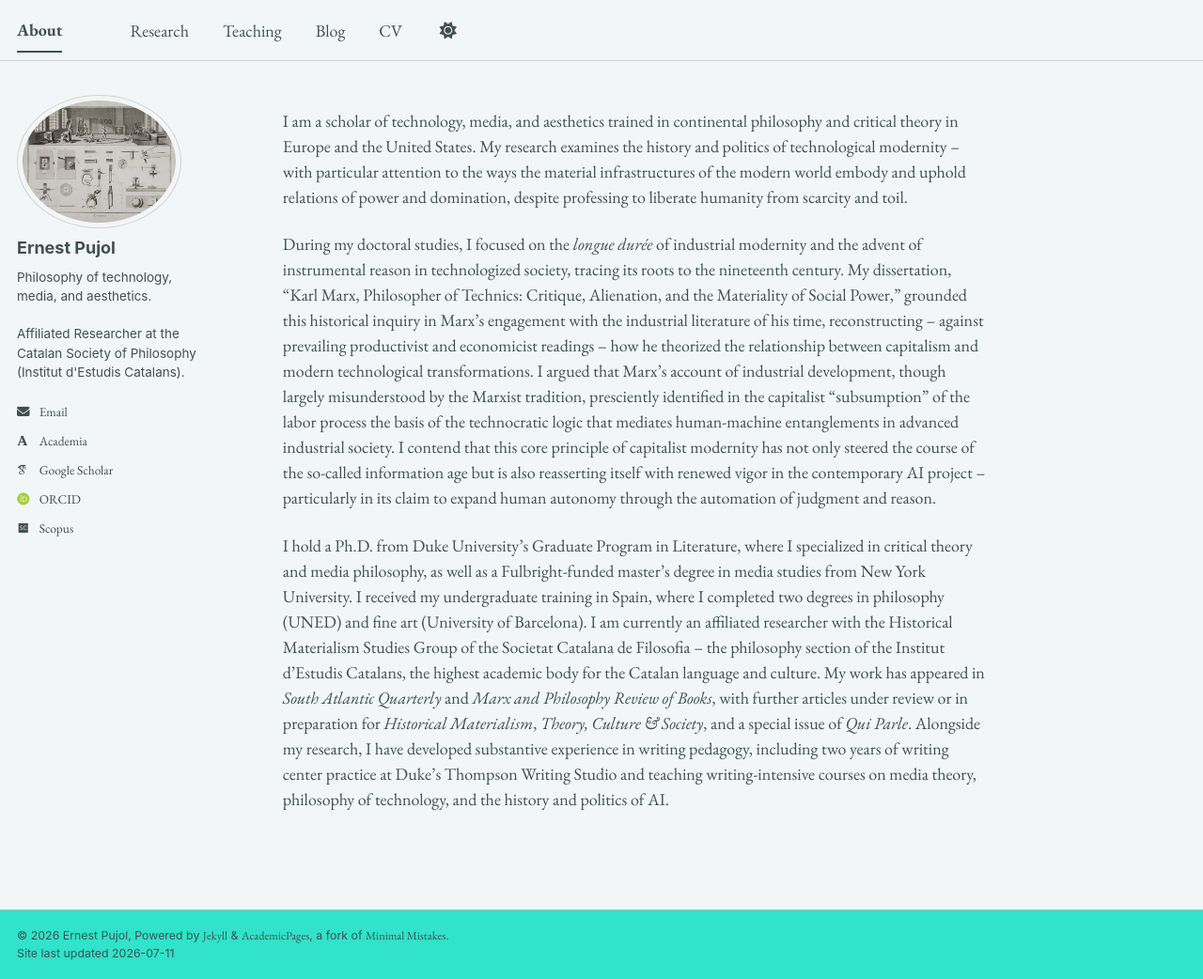
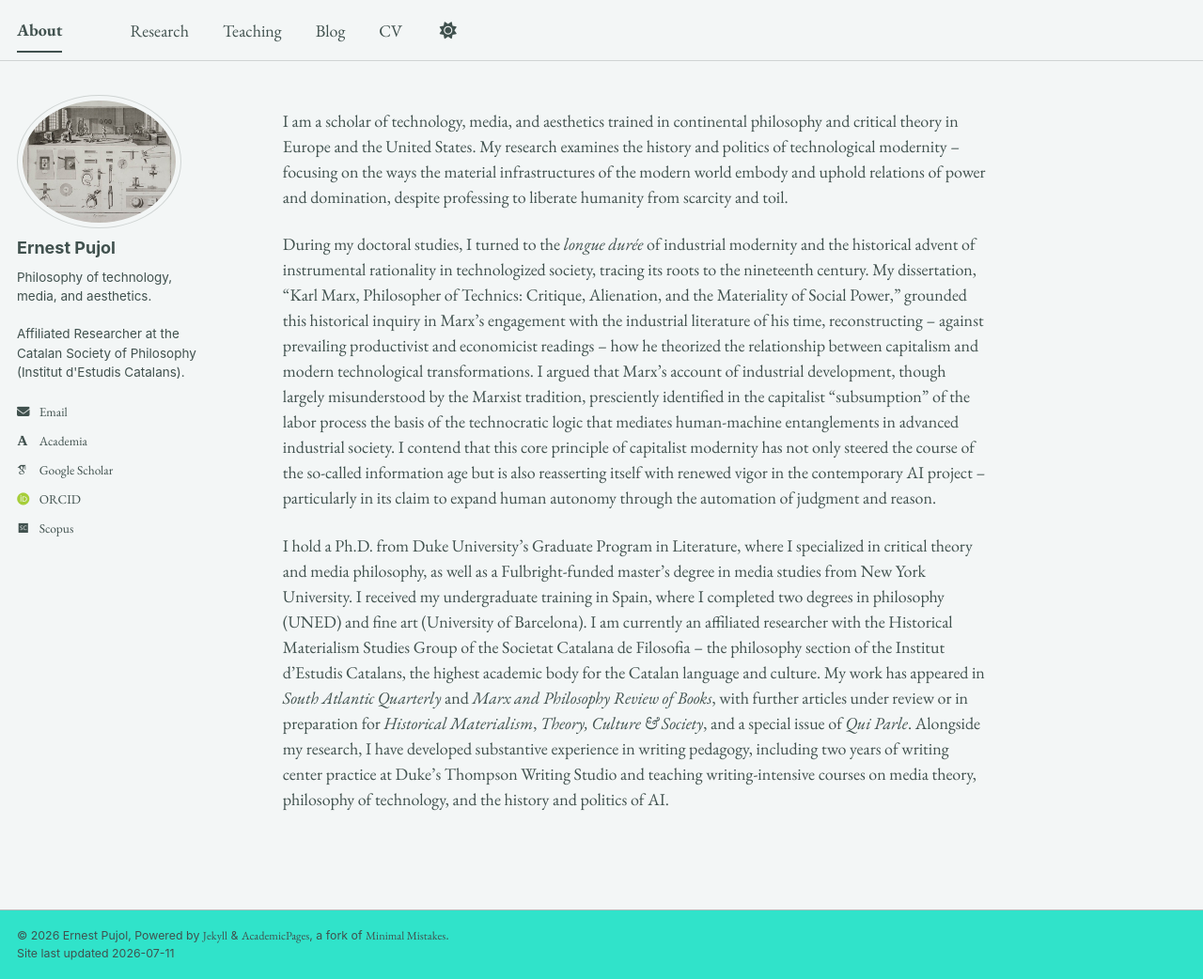
Before and after one commit to epujol90/epujol90.github.io, a Jekyll site: the page built from _pages/about.md, in a window 1280 px wide and 1042 px high. Shown: the whole window at 94% size. Built offline with Jekyll 4.4.1, drawn with Linux system fonts in a browser that asks for light colours; some web fonts are replaced; a script bundle is joined from its source files by our own code; library files that are not in the unit come from our copies.

Commit message:
Update about.md

```diff
--- a/_pages/about.md
+++ b/_pages/about.md
@@ -6,8 +6,8 @@ redirect_from:
   - /about/
   - /about.html
 ---
-I am a scholar of technology, media, and aesthetics trained in continental philosophy and critical theory in Europe and the United States. My research examines the history and politics of technological modernity -- with particular attention to the ways the material infrastructures of the modern world embody and uphold relations of power and domination, despite professing to liberate humanity from scarcity and toil.
+I am a scholar of technology, media, and aesthetics trained in continental philosophy and critical theory in Europe and the United States. My research examines the history and politics of technological modernity -- focusing on the ways the material infrastructures of the modern world embody and uphold relations of power and domination, despite professing to liberate humanity from scarcity and toil.
 
-During my doctoral studies, I focused on the _longue durée_ of industrial modernity and the advent of instrumental reason in technologized society, tracing its roots to the nineteenth century. My dissertation, “Karl Marx, Philosopher of Technics: Critique, Alienation, and the Materiality of Social Power,” grounded this historical inquiry in Marx’s engagement with the industrial literature of his time, reconstructing -- against prevailing productivist and economicist readings -- how he theorized the relationship between capitalism and modern technological transformations. I argued that Marx’s account of industrial development, though largely misunderstood by the Marxist tradition, presciently identified in the capitalist "subsumption" of the labor process the basis of the technocratic logic that mediates human-machine entanglements in advanced industrial society. I contend that this core principle of capitalist modernity has not only steered the course of the so-called information age but is also reasserting itself with renewed vigor in the contemporary AI project -- particularly in its claim to expand human autonomy through the automation of judgment and reason.
+During my doctoral studies, I turned to the _longue durée_ of industrial modernity and the historical advent of instrumental rationality in technologized society, tracing its roots to the nineteenth century. My dissertation, “Karl Marx, Philosopher of Technics: Critique, Alienation, and the Materiality of Social Power,” grounded this historical inquiry in Marx’s engagement with the industrial literature of his time, reconstructing -- against prevailing productivist and economicist readings -- how he theorized the relationship between capitalism and modern technological transformations. I argued that Marx’s account of industrial development, though largely misunderstood by the Marxist tradition, presciently identified in the capitalist "subsumption" of the labor process the basis of the technocratic logic that mediates human-machine entanglements in advanced industrial society. I contend that this core principle of capitalist modernity has not only steered the course of the so-called information age but is also reasserting itself with renewed vigor in the contemporary AI project -- particularly in its claim to expand human autonomy through the automation of judgment and reason.
 
 I hold a Ph.D. from Duke University’s Graduate Program in Literature, where I specialized in critical theory and media philosophy, as well as a Fulbright-funded master’s degree in media studies from New York University. I received my undergraduate training in Spain, where I completed two degrees in philosophy (UNED) and fine art (University of Barcelona). I am currently an affiliated researcher with the Historical Materialism Studies Group of the Societat Catalana de Filosofia -- the philosophy section of the Institut d’Estudis Catalans, the highest academic body for the Catalan language and culture. My work has appeared in _South Atlantic Quarterly_ and _Marx and Philosophy Review of Books_, with further articles under review or in preparation for _Historical Materialism_, _Theory, Culture & Society_, and a special issue of _Qui Parle_. Alongside my research, I have developed substantive experience in writing pedagogy, including two years of writing center practice at Duke’s Thompson Writing Studio and teaching writing-intensive courses on media theory, philosophy of technology, and the history and politics of AI.
```
